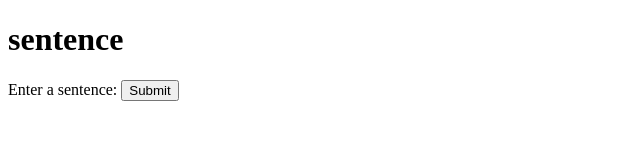
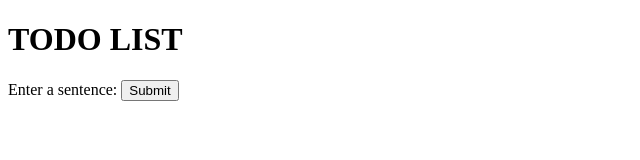
Before and after one commit to ksakash/newton-school-lessons, a plain HTML site: page simple_node_todo/index.html in a window 1280 px wide. Shown: the whole page, without its empty margins (0-640 px from the left). Drawn offline with Linux system fonts and the light colour scheme.

Commit message:
fix to issue #32

```diff
--- a/simple_node_todo/index.html
+++ b/simple_node_todo/index.html
@@ -6,7 +6,7 @@
     <title></title>
 </head>
 <body>
-    <h1>sentence</h1>
+    <h1>TODO LIST</h1>
     <form id="todo-form">
         <label for="todoInput">Enter a sentence:</label>
         <inpt type="text" id="todoInput" name="todoInput" required>
```
